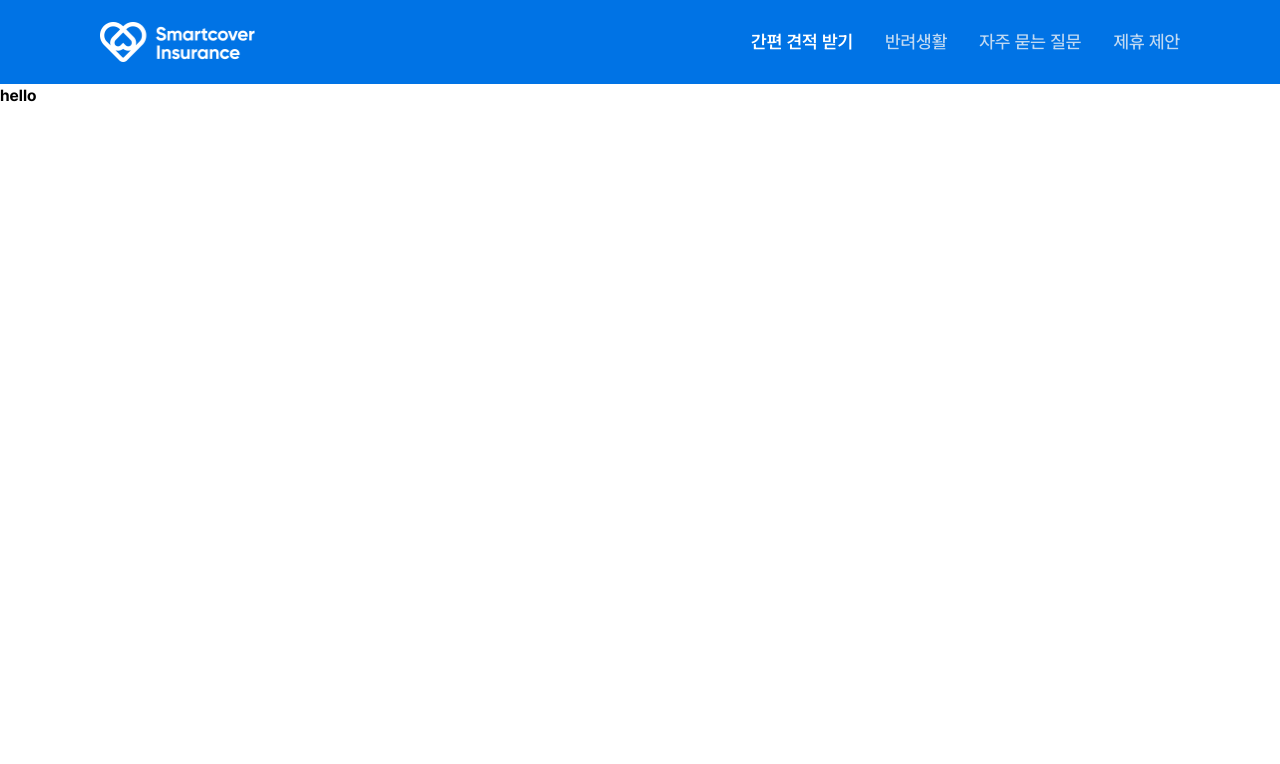
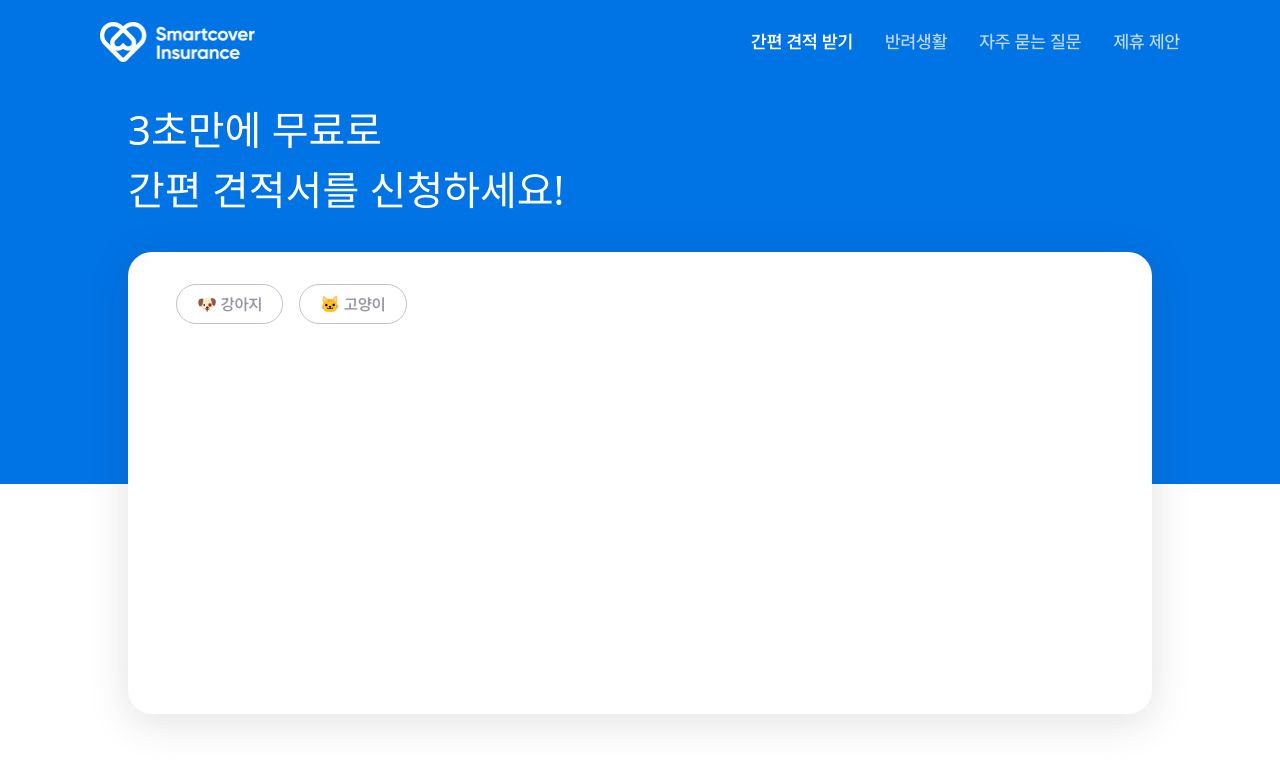
Before and after one commit to FITPET-A/FITPET_FE, a Next.js app: page / in a window 1280 px wide. Shown: the top 764 px of the page. Built offline with nearby package versions, Linux system fonts and the light colour scheme; a web font is replaced by a local one.

Commit message:
feat: main page

```diff
--- /dev/null
+++ b/app/(main)/components/AnimalButton.tsx
@@ -0,0 +1,24 @@
+interface AnimalButtonProps {
+  label: string;
+  icon: string;
+  isSelected: boolean;
+  onClick: () => void;
+}
+
+function AnimalButton({ label, icon, isSelected, onClick }: AnimalButtonProps) {
+  return (
+    <button
+      type="button"
+      onClick={onClick}
+      className={`${
+        isSelected
+          ? "border-transparent bg-primary-50 text-white"
+          : "border-grayscale-30 text-grayscale-50 hover:border-primary-50"
+      } h-10 rounded-[90px] border-1 px-5 py-2 text-md font-semibold`}
+    >
+      {icon} {label}
+    </button>
+  );
+}
+
+export default AnimalButton;
--- /dev/null
+++ b/app/(main)/components/AnimalInfoFormBox.tsx
@@ -0,0 +1,33 @@
+"use client";
+
+import { useState } from "react";
+import AnimalButton from "./AnimalButton";
+
+const animals = [
+  { label: "강아지", icon: "🐶", value: "dog" },
+  { label: "고양이", icon: "🐱", value: "cat" },
+];
+
+function AnimalInfoFormBox() {
+  const [selectedAnimal, setSelectedAnimal] = useState("");
+
+  return (
+    <div className="mt-8 flex h-[462px] flex-col rounded-3xl bg-white shadow-main-form">
+      <div className="mx-12 mt-8">
+        <div className="flex space-x-4">
+          {animals.map((animal) => (
+            <AnimalButton
+              key={animal.value}
+              label={animal.label}
+              icon={animal.icon}
+              isSelected={selectedAnimal === animal.value}
+              onClick={() => setSelectedAnimal(animal.value)}
+            />
+          ))}
+        </div>
+      </div>
+    </div>
+  );
+}
+
+export default AnimalInfoFormBox;
--- /dev/null
+++ b/app/(main)/layout.tsx
@@ -0,0 +1,13 @@
+import React from "react";
+
+export default function MainLayout({
+  children,
+}: {
+  children: React.ReactNode;
+}) {
+  return (
+    <main className="flex h-[400px] justify-center bg-primary-50">
+      <div className="w-[1080px]">{children}</div>
+    </main>
+  );
+}
--- /dev/null
+++ b/app/(main)/page.tsx
@@ -0,0 +1,13 @@
+import AnimalInfoFormBox from "./components/AnimalInfoFormBox";
+
+export default function Home() {
+  return (
+    <div className="mt-4 flex flex-col px-7">
+      <div className="font-paperlogy text-[40px] text-white">
+        3초만에 무료로 <br />
+        간편 견적서를 신청하세요!
+      </div>
+      <AnimalInfoFormBox />
+    </div>
+  );
+}
--- a/app/page.tsx
+++ /dev/null
@@ -1,3 +0,0 @@
-export default function Home() {
-  return <main className="text-title-md font-bold">hello</main>;
-}
```
